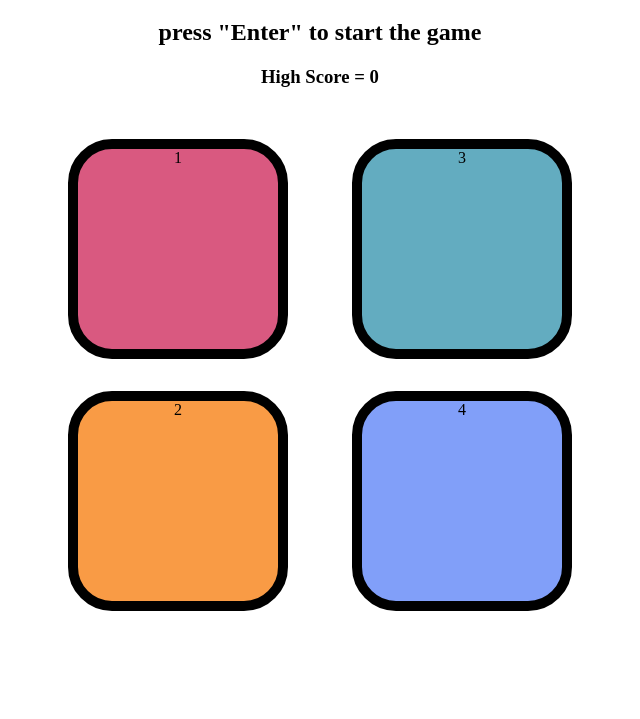
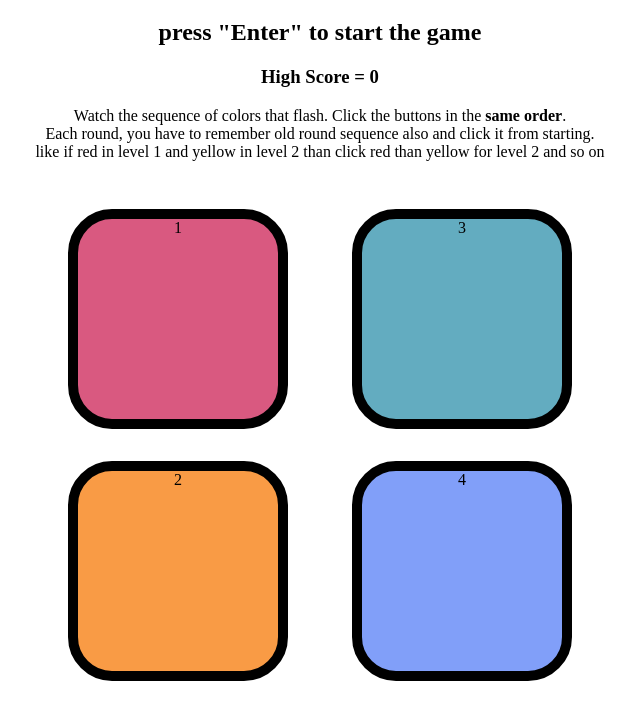
Before and after one commit to Shsarvagya19/simon-say, a plain HTML site: page index.html in a window 1280 px wide. Shown: the part 61-780 px from the top of the page, without its empty margins (320-960 px from the left). Drawn offline with Linux system fonts and the light colour scheme.

Commit message:
Added game instructions to index.html
Added instructions for playing the Simon Say game.

```diff
--- a/index.html
+++ b/index.html
@@ -10,6 +10,15 @@
     <h1>Simon Say</h1>
     <h2>press "Enter" to start the game</h2>
     <h3>High Score = 0</h3>
+
+        <p>
+        Watch the sequence of colors that flash.
+        Click the buttons in the <b>same order</b>.<br>
+        Each round, you have to remember old round sequence also and click it from starting.<br>
+        like if red in level 1 and yellow in level 2 than click red than yellow for level 2 and so on<br>
+        </p>
+
+
     <div class="btn-container">
         <div class="line-one">
             <div class="btn red" type="button" id="red">1</div>
@@ -21,6 +30,9 @@
         </div>
     </div>
 
+
+
+
     <script src="app.js"></script>
 </body>
 </html>
```
